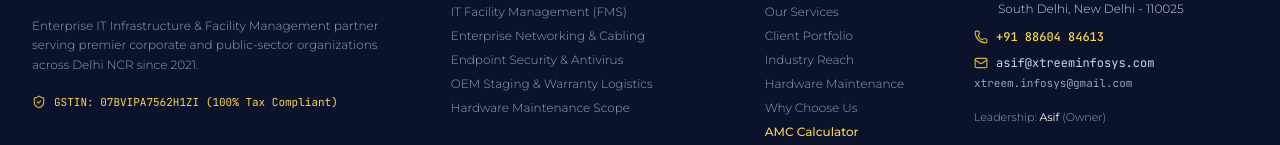
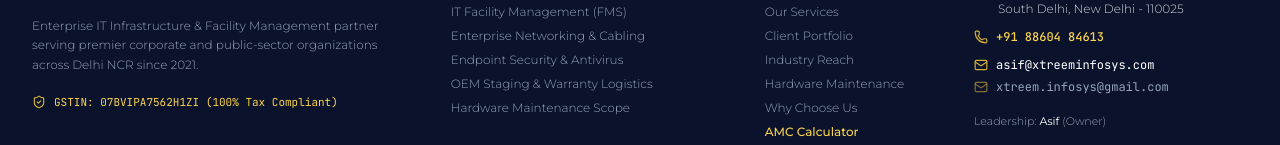
Before and after one commit to shahroznasir/xtreem-infosys-website, a React (Vite) app: page / in a window 1280 px wide. Shown: the part 9589-9734 px from the top of the page. Built offline with nearby package versions, Linux system fonts and the light colour scheme.

Commit message:
style: format footer emails with balanced icon alignment

```diff
--- a/src/components/Footer.jsx
+++ b/src/components/Footer.jsx
@@ -89,14 +89,15 @@
                 <Phone className="w-3.5 h-3.5 text-[#D4AF37]" />
                 <a href={`tel:${phones[0].raw}`} className="hover:underline">{phones[0].display}</a>
               </p>
-              <div className="font-mono text-slate-300 space-y-1">
-                <div className="flex items-center gap-2">
-                  <Mail className="w-3.5 h-3.5 text-[#D4AF37]" />
-                  <a href={`mailto:${companyInfo.email}`} className="hover:underline">{companyInfo.email}</a>
-                </div>
-                <div className="pl-5.5 text-[11px] text-slate-400">
-                  <a href="mailto:xtreem.infosys@gmail.com" className="hover:underline">xtreem.infosys@gmail.com</a>
-                </div>
+              <div className="font-mono space-y-1.5 pt-0.5">
+                <p className="flex items-center gap-2 text-xs">
+                  <Mail className="w-3.5 h-3.5 text-[#D4AF37] shrink-0" />
+                  <a href={`mailto:${companyInfo.email}`} className="text-white hover:text-[#D4AF37] transition-colors">{companyInfo.email}</a>
+                </p>
+                <p className="flex items-center gap-2 text-xs">
+                  <Mail className="w-3.5 h-3.5 text-[#D4AF37]/60 shrink-0" />
+                  <a href="mailto:xtreem.infosys@gmail.com" className="text-slate-400 hover:text-white transition-colors">xtreem.infosys@gmail.com</a>
+                </p>
               </div>
               <div className="pt-2 text-[11px] text-slate-400">
                 Leadership: <strong className="text-white">{companyInfo.owner}</strong> ({companyInfo.designation})
```
